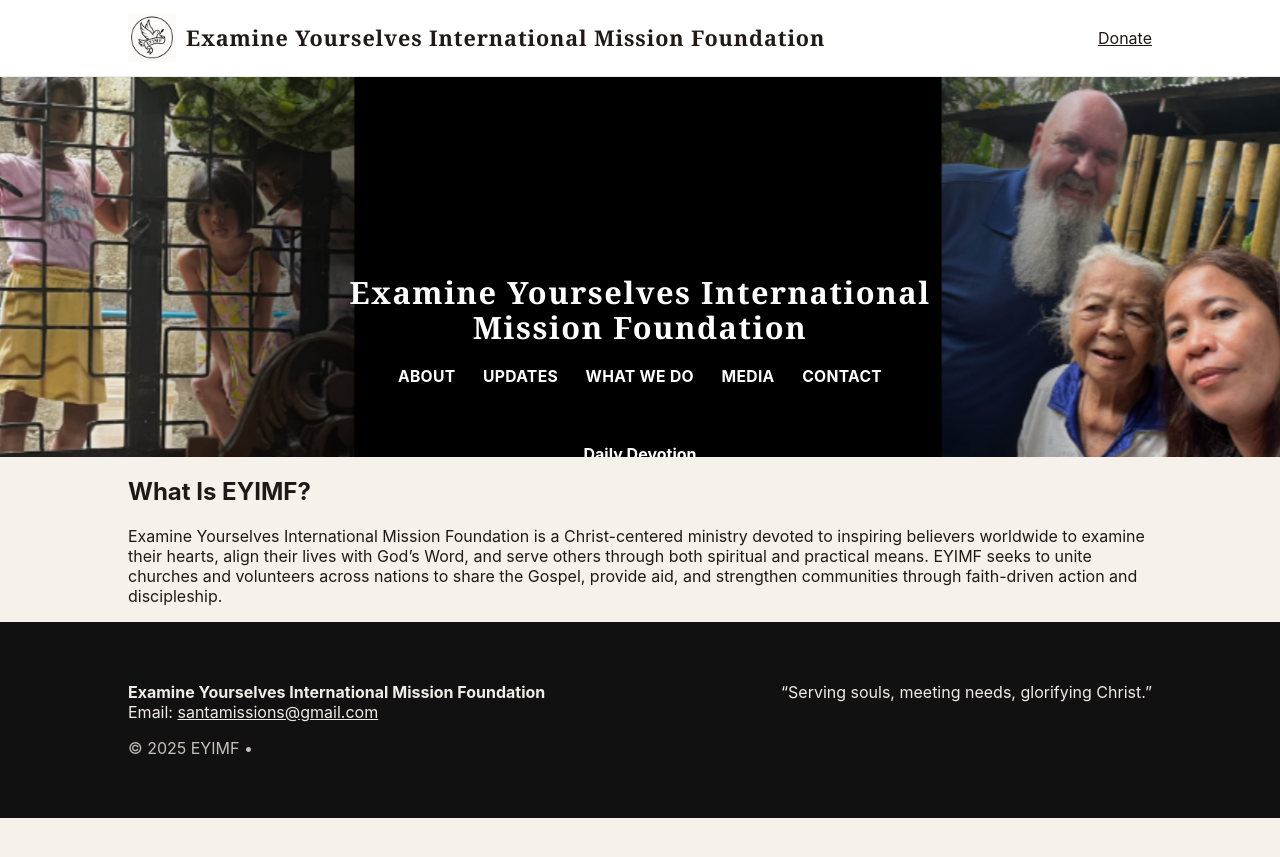
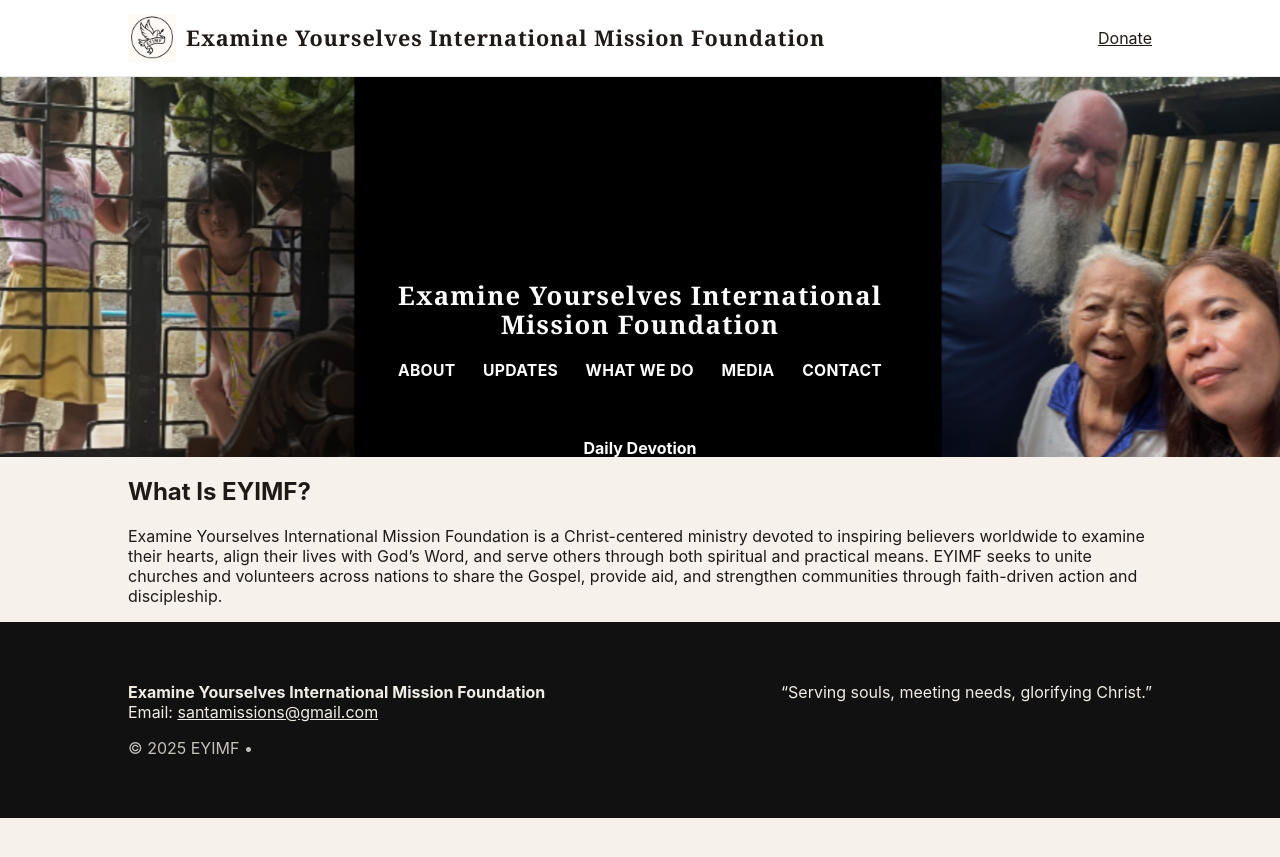
Before and after one commit to Irdavid160/eyimf, a Jekyll site: the page testpage.html, which Jekyll copies as it is, in a window 1280 px wide. Shown: the top 857 px of the page. Built offline with Jekyll 4.4.1, drawn with Linux system fonts in a browser that asks for light colours.

Commit message:
Adjust font size in testpage.html

```diff
--- a/testpage.html
+++ b/testpage.html
@@ -254,7 +254,7 @@
     margin: 0 auto 8px auto;
     line-height: 1.15;
     /* clamp keeps it readable on all large screens, and allows a clean 2-line wrap if needed */
-    font-size: clamp(20px, 2.4vw, 36px);
+    font-size: clamp(18px, 2.0vw, 34px);
     font-weight: 800;
   }
 
```
